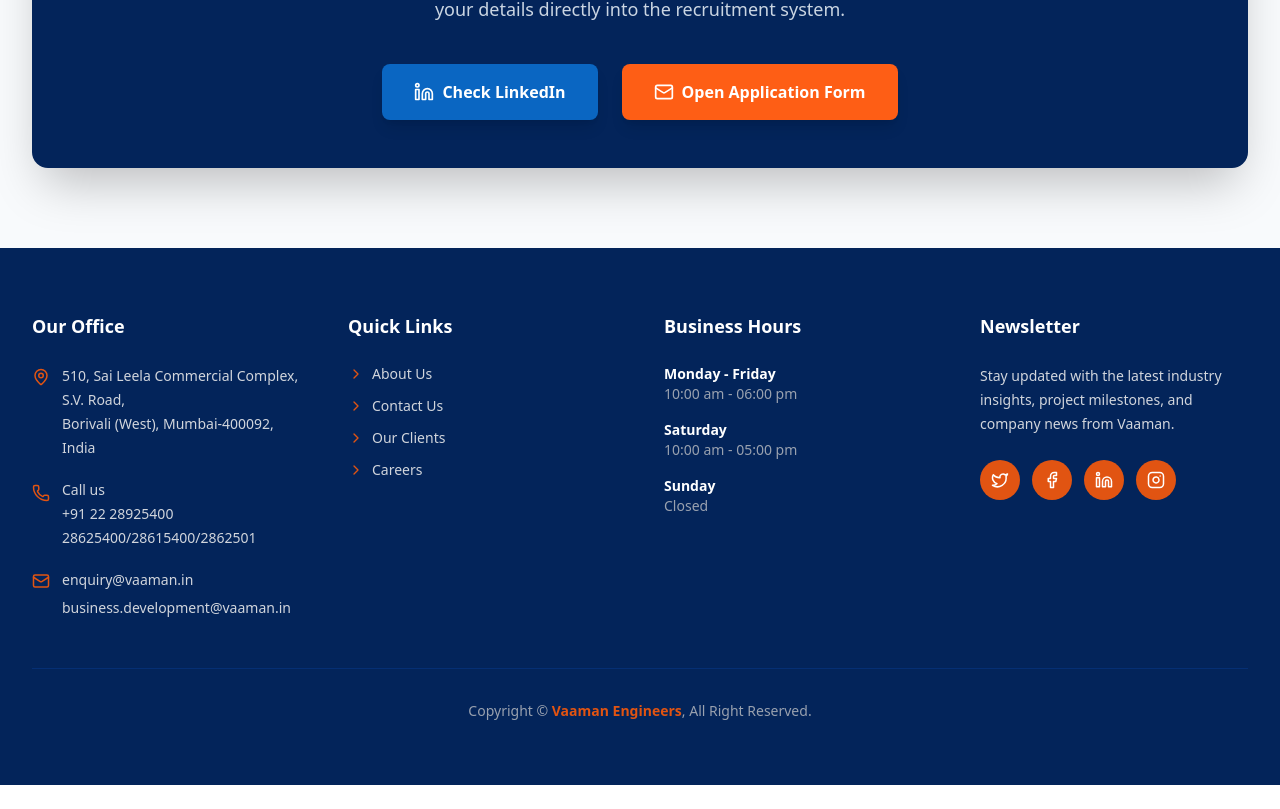
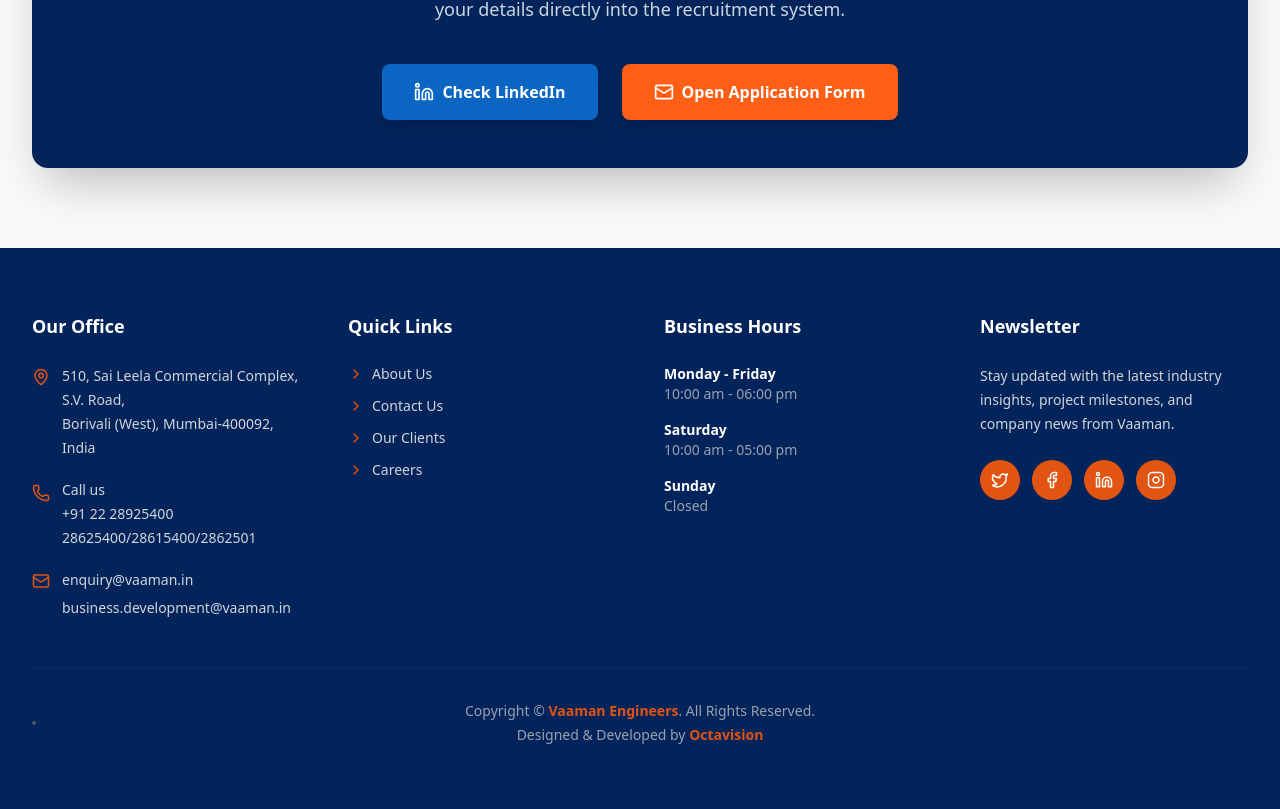
Before and after one commit to iamkhushbooy/vaaman_website, a Next.js app: page /careers in a window 1280 px wide. Shown: the part 2376-3185 px from the top of the page. Before the commit the page ends 3161 px from the top, so only its background shows below. Built offline with nearby package versions, Linux system fonts and the light colour scheme; no server answers.

Commit message:
added octavision in footer

```diff
--- a/components/footer.tsx
+++ b/components/footer.tsx
@@ -119,11 +119,27 @@
           </div>
         </div>
 
-        <div className="mt-12 border-t border-[rgb(5,47,116)] pt-8 text-center">
-          <p className="text-sm text-gray-400">
-            Copyright © <span className="font-semibold text-[rgb(225,84,18)]">Vaaman Engineers</span>, All Right Reserved.
-          </p>
-        </div>
+<div className="mt-12 border-t border-[rgb(5,47,116)] pt-8 text-center">
+            <p className="text-sm text-gray-400">
+              Copyright © <span className="font-semibold text-[rgb(225,84,18)]">Vaaman Engineers</span>. All Rights Reserved.
+            </p>
+
+            {/* Visual separator for desktop */}
+            <span className="hidden h-1 w-1 rounded-full bg-gray-600 md:block"></span>
+
+            <p className="text-sm text-gray-400 ">
+              Designed & Developed by{" "}
+              <a
+                href="https://octavision.in"
+                target="_blank"
+                rel="noopener noreferrer"
+                className="font-semibold text-[rgb(225,84,18)] transition-colors duration-200"
+              >
+                Octavision
+              </a>
+            </p>
+          </div>
+
       </div>
 
       <button
```
